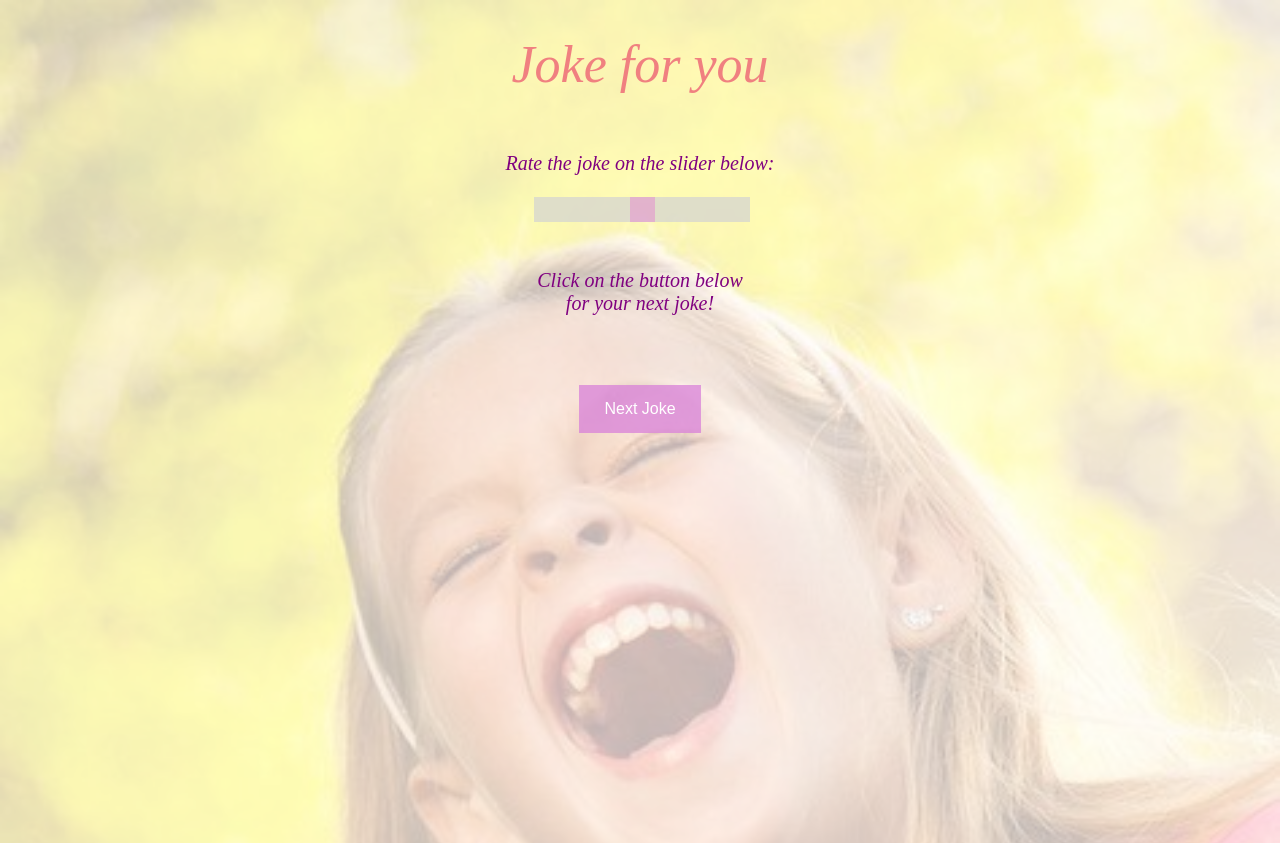
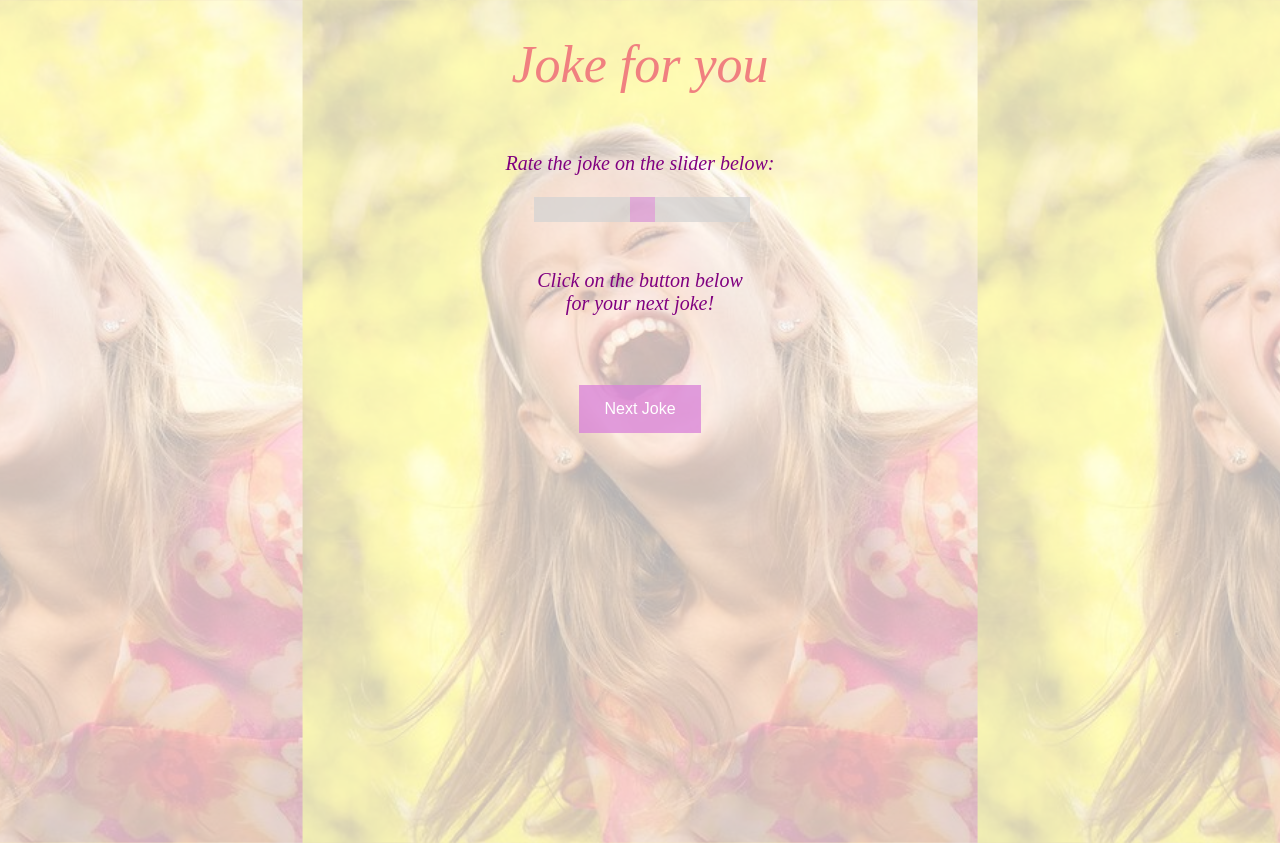
Before and after one commit to SouvikBagchi/testing, a Flask app: template templates/joke.html in a window 1280 px wide. Run offline with Flask 2, Linux system fonts and the light colour scheme; the template is opened without the code that fills it, so the values that code supplies are empty.

Commit message:
changed html

```diff
--- a/templates/joke.html
+++ b/templates/joke.html
@@ -43,7 +43,7 @@
             background-image:url('static/img_final.jpg');
             background-image: -webkit-linear-gradient(rgba(200, 200, 200, 0.7), rgba(200, 200, 200, 0.7)), url('static/img_final.jpg');
             background-image: linear-gradient(rgba(255, 255, 255, 0.7), rgba(255, 255, 255, 0.7)), url('static/img_final.jpg');
-            background-size: cover;
+            background-size: contain;
             background-position: center;
             height: 100vh;
             background-attachment: fixed;
--- a/templates/recommended_jokes.html
+++ b/templates/recommended_jokes.html
@@ -42,7 +42,7 @@
             background-image:url('static/img_final.jpg');
             background-image: -webkit-linear-gradient(rgba(200, 200, 200, 0.7), rgba(200, 200, 200, 0.7)), url('static/img_final.jpg');
             background-image: linear-gradient(rgba(255, 255, 255, 0.7), rgba(255, 255, 255, 0.7)), url('static/img_final.jpg');
-            background-size: cover;
+            background-size: contain;
             background-position: center;
             height: 100vh;
             background-attachment: fixed;
```
